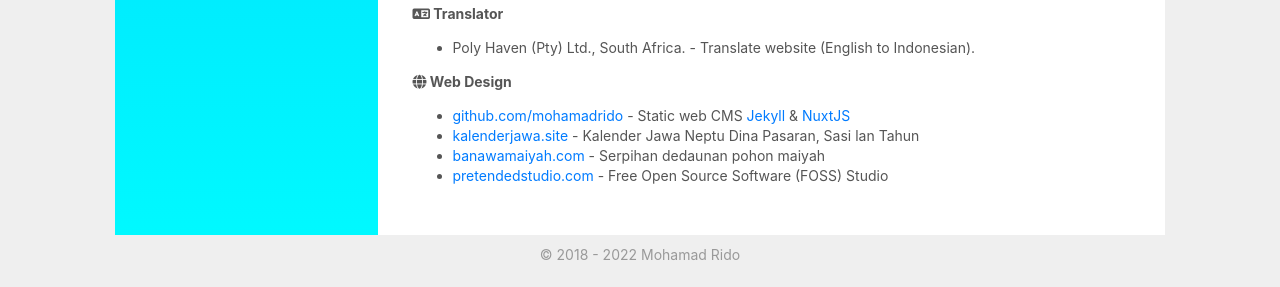
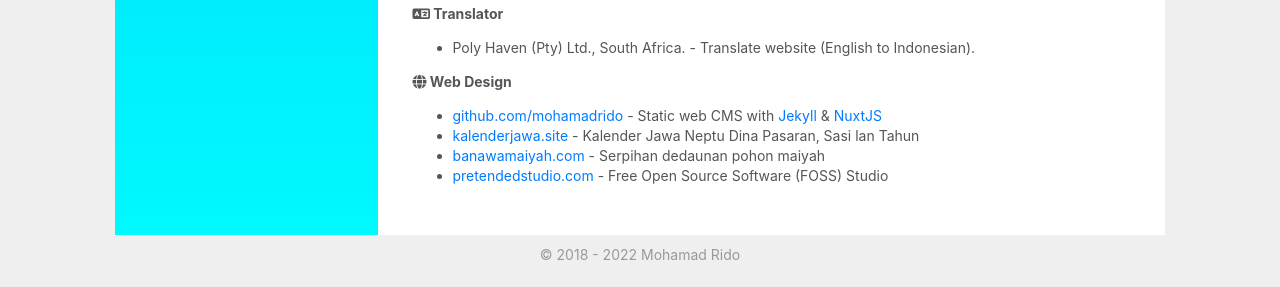
Before and after one commit to mohamadrido/about, a Jekyll site: the page built from index.html, in a window 1280 px wide and 900 px high, scrolled down 1635 px. Shown: the part 610-897 px from the top of the window. Built offline with Jekyll 4.4.1, drawn with Linux system fonts in a browser that asks for light colours; nearby versions of some CDN libraries.

Commit message:
Update index.html

```diff
--- a/index.html
+++ b/index.html
@@ -147,7 +147,7 @@
 
     <b><i class="fa fa-globe"></i> Web Design</b>
       <ul>
-      <li><a href="https://github.com/mohamadrido">github.com/mohamadrido</a> - Static web CMS <a href="https://jekyllrb.com">Jekyll</a> &amp; <a href="https://nuxtjs.org">NuxtJS</a></li>
+      <li><a href="https://github.com/mohamadrido">github.com/mohamadrido</a> - Static web CMS with <a href="https://jekyllrb.com">Jekyll</a> &amp; <a href="https://nuxtjs.org">NuxtJS</a></li>
       <li><a href="http://kalenderjawa.site">kalenderjawa.site</a> - Kalender Jawa Neptu Dina Pasaran, Sasi lan Tahun</li>
       <li><a href="https://www.banawamaiyah.com" rel="nofollow">banawamaiyah.com</a> - Serpihan dedaunan pohon maiyah</li>
       <li><a href="https://pretendedstudio.com">pretendedstudio.com</a> - Free Open Source Software (FOSS) Studio</li>
```
